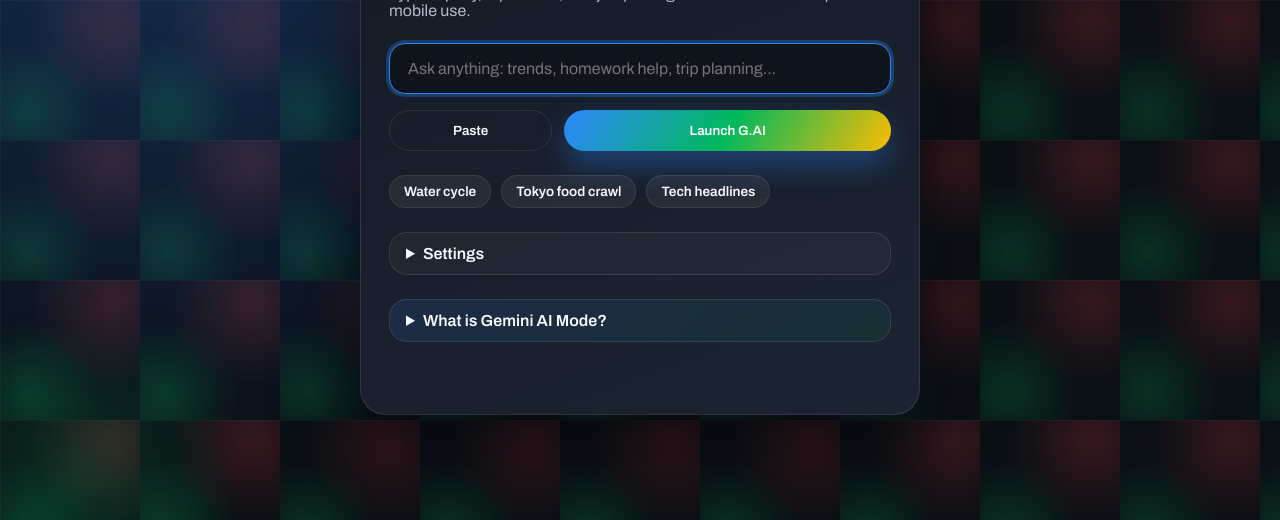
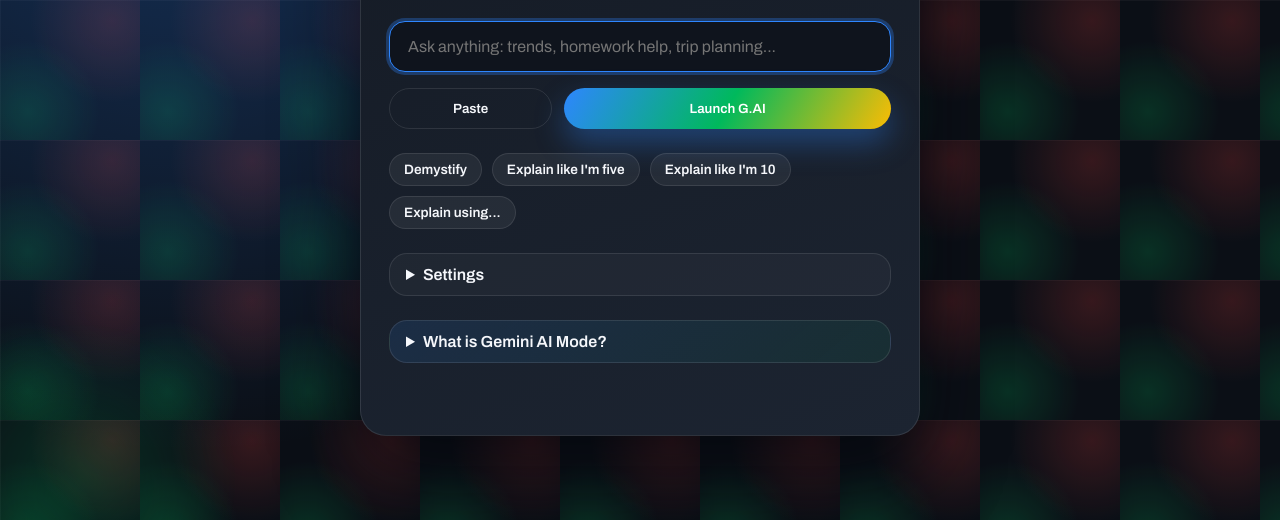
Before and after one commit to lpcode808/GoogleAIMode, a plain HTML site: page index.html in a window 1280 px wide. Shown: the part 280-800 px from the top of the page. Drawn offline with Linux system fonts and the light colour scheme.

Commit message:
Make quick chips add query add-ons

```diff
--- a/app.js
+++ b/app.js
@@ -72,9 +72,16 @@
 
 baseUrlInput.addEventListener("change", saveBaseUrl);
 
+const appendAddon = (addon) => {
+  if (!addon) return;
+  const current = queryInput.value;
+  const needsSpace = current.length > 0 && !/\s$/.test(current);
+  queryInput.value = `${current}${needsSpace ? " " : ""}${addon}`;
+};
+
 chips.forEach((chip) => {
   chip.addEventListener("click", () => {
-    queryInput.value = chip.dataset.query || "";
+    appendAddon(chip.dataset.addon || "");
     queryInput.focus();
   });
 });
--- a/index.html
+++ b/index.html
@@ -47,15 +47,18 @@
           </div>
         </form>
 
-        <div class="chips reveal" aria-label="Quick examples" data-delay="2">
-          <button type="button" class="chip" data-query="Explain the water cycle like I'm 10">
-            Water cycle
+        <div class="chips reveal" aria-label="Add-ons" data-delay="2">
+          <button type="button" class="chip" data-addon="demystify">
+            Demystify
           </button>
-          <button type="button" class="chip" data-query="Plan a 2-day Tokyo food crawl">
-            Tokyo food crawl
+          <button type="button" class="chip" data-addon="explain like I'm five">
+            Explain like I'm five
           </button>
-          <button type="button" class="chip" data-query="Summarize today's tech headlines">
-            Tech headlines
+          <button type="button" class="chip" data-addon="explain like I'm 10">
+            Explain like I'm 10
+          </button>
+          <button type="button" class="chip" data-addon="explain using ">
+            Explain using...
           </button>
         </div>
 
```
